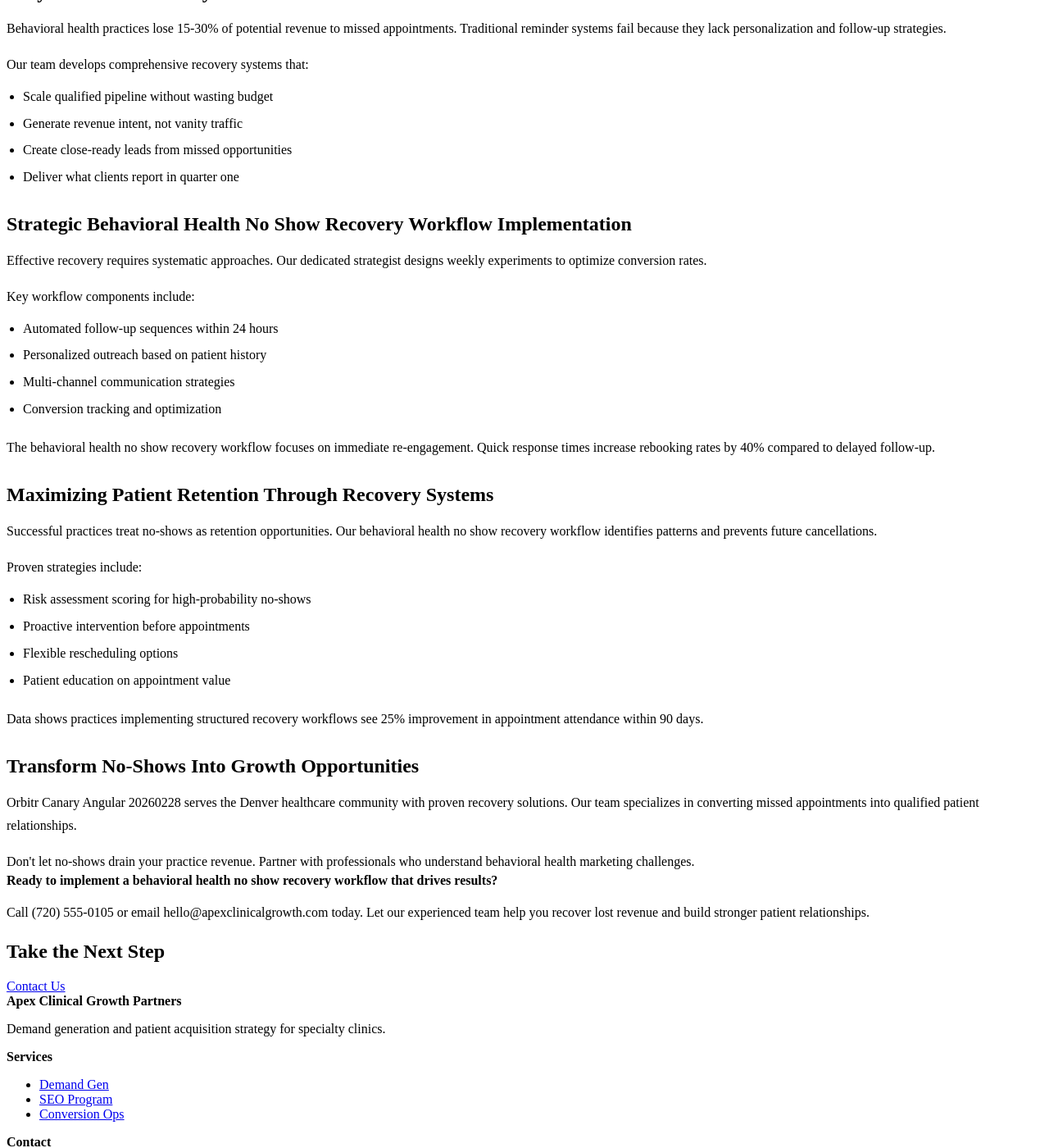
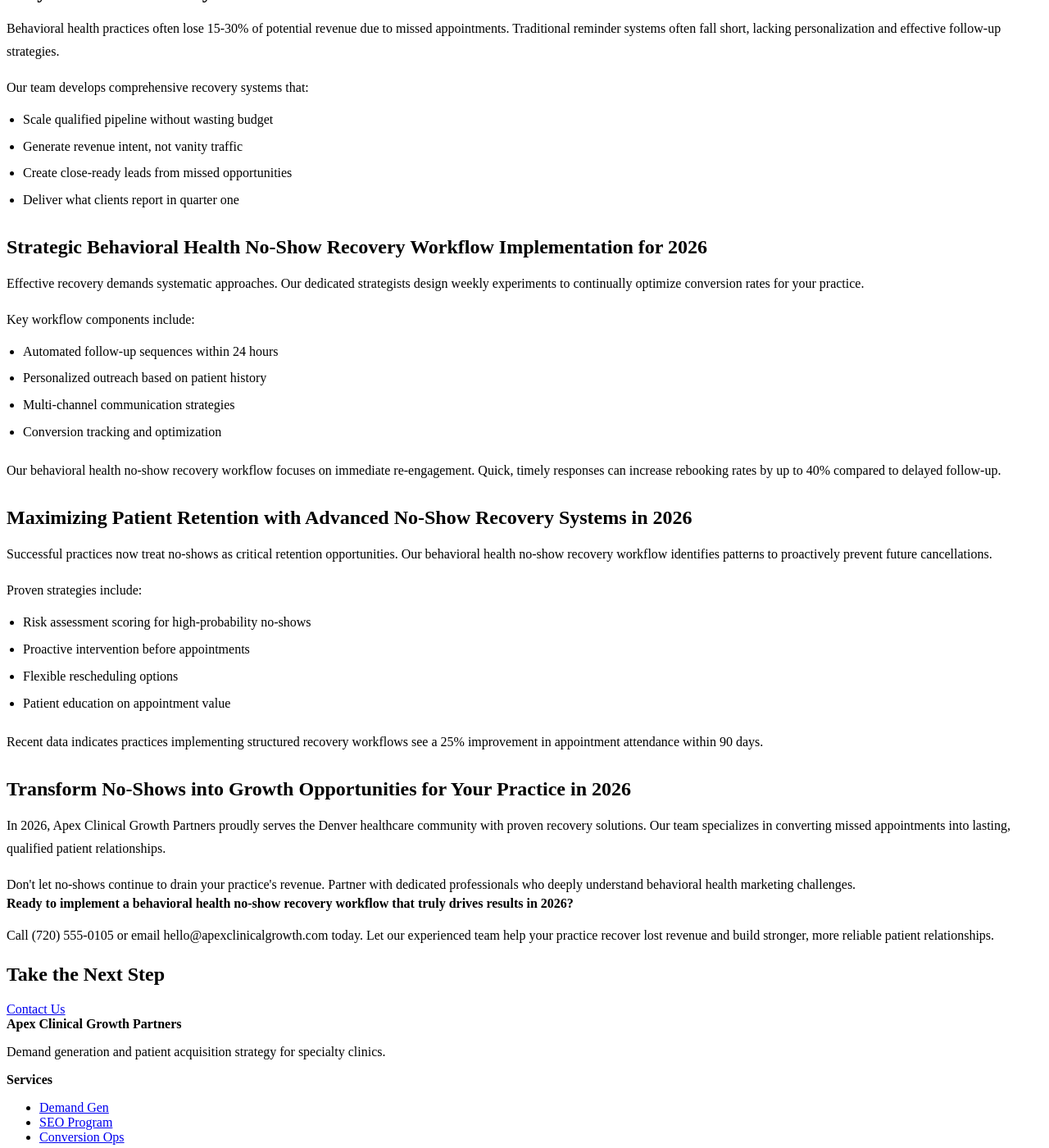
Before and after one commit to prjctlphbt/orbitr-canary-angular-20260228, a Jekyll site: the page angular-behavioral-noshow-20260228144655.html, which Jekyll copies as it is, in a window 1280 px wide and 1400 px high, scrolled down 284 px. Shown: the whole window at 82% size. Built offline with Jekyll 4.4.1, drawn with Linux system fonts in a browser that asks for light colours; some of the changed text lies outside the part shown.

Commit message:
Refresh and update content: angular-behavioral-noshow-20260228144655.html

```diff
--- a/angular-behavioral-noshow-20260228144655.html
+++ b/angular-behavioral-noshow-20260228144655.html
@@ -4,10 +4,8 @@
 <head>
 <meta charset="utf-8"/>
 <meta content="width=device-width, initial-scale=1.0" name="viewport"/>
-<meta content="Reduce missed appointments in behavioral health. Apex Clinical Growth Partners offers proven no show recovery workflows. Optimize your practice today.
-
-Characte" name="description"/>
-<title>Behavioral Health No Show Recovery Workflow Solutions</title>
+<meta content="Boost revenue and patient retention in behavioral health. Discover Apex Clinical Growth Partners' proven no-show recovery workflows, designed to optimize your practice and convert missed appointments into growth opportunities in 2026." name="description"/>
+<title>Behavioral Health No-Show Recovery: Workflow Solutions for 2026 | Apex Clinical Growth Partners</title>
 <style>
 
 
@@ -104,16 +102,16 @@ Characte" name="description"/>
 <main class="page-main">
 <section class="page-hero landing-hero">
 <div class="container">
-<h1>Behavioral Health No Show Recovery Workflow Solutions</h1>
+<h1>Behavioral Health No-Show Recovery Workflow Solutions</h1>
 <a class="cta" href="/services/">Contact Us</a>
 </div>
 </section>
 <section class="landing-content">
 <div class="container orbitr-generated-content">
-<h1>Behavioral Health No Show Recovery Workflow Solutions</h1>
-<p>Missed appointments cost behavioral health practices thousands in lost revenue each month. A strategic behavioral health no show recovery workflow transforms these challenges into growth opportunities. Orbitr Canary Angular 20260228 helps Denver practices convert missed appointments into qualified leads.</p>
+<h1>Behavioral Health No-Show Recovery Workflow Solutions</h1>
+<p>Missed appointments cost behavioral health practices significant revenue monthly. A strategic behavioral health no-show recovery workflow transforms these challenges into growth opportunities. For 2026, Apex Clinical Growth Partners helps Denver practices convert missed appointments into qualified leads.</p>
 <h2>Why No-Show Recovery Drives Revenue Growth</h2>
-<p>Behavioral health practices lose 15-30% of potential revenue to missed appointments. Traditional reminder systems fail because they lack personalization and follow-up strategies.</p>
+<p>Behavioral health practices often lose 15-30% of potential revenue due to missed appointments. Traditional reminder systems often fall short, lacking personalization and effective follow-up strategies.</p>
 <p>Our team develops comprehensive recovery systems that:</p>
 <ul>
 <li>Scale qualified pipeline without wasting budget</li>
@@ -121,8 +119,8 @@ Characte" name="description"/>
 <li>Create close-ready leads from missed opportunities</li>
 <li>Deliver what clients report in quarter one</li>
 </ul>
-<h2>Strategic Behavioral Health No Show Recovery Workflow Implementation</h2>
-<p>Effective recovery requires systematic approaches. Our dedicated strategist designs weekly experiments to optimize conversion rates.</p>
+<h2>Strategic Behavioral Health No-Show Recovery Workflow Implementation for 2026</h2>
+<p>Effective recovery demands systematic approaches. Our dedicated strategists design weekly experiments to continually optimize conversion rates for your practice.</p>
 <p>Key workflow components include:</p>
 <ul>
 <li>Automated follow-up sequences within 24 hours</li>
@@ -130,9 +128,9 @@ Characte" name="description"/>
 <li>Multi-channel communication strategies</li>
 <li>Conversion tracking and optimization</li>
 </ul>
-<p>The behavioral health no show recovery workflow focuses on immediate re-engagement. Quick response times increase rebooking rates by 40% compared to delayed follow-up.</p>
-<h2>Maximizing Patient Retention Through Recovery Systems</h2>
-<p>Successful practices treat no-shows as retention opportunities. Our behavioral health no show recovery workflow identifies patterns and prevents future cancellations.</p>
+<p>Our behavioral health no-show recovery workflow focuses on immediate re-engagement. Quick, timely responses can increase rebooking rates by up to 40% compared to delayed follow-up.</p>
+<h2>Maximizing Patient Retention with Advanced No-Show Recovery Systems in 2026</h2>
+<p>Successful practices now treat no-shows as critical retention opportunities. Our behavioral health no-show recovery workflow identifies patterns to proactively prevent future cancellations.</p>
 <p>Proven strategies include:</p>
 <ul>
 <li>Risk assessment scoring for high-probability no-shows</li>
@@ -140,12 +138,12 @@ Characte" name="description"/>
 <li>Flexible rescheduling options</li>
 <li>Patient education on appointment value</li>
 </ul>
-<p>Data shows practices implementing structured recovery workflows see 25% improvement in appointment attendance within 90 days.</p>
-<h2>Transform No-Shows Into Growth Opportunities</h2>
-<p>Orbitr Canary Angular 20260228 serves the Denver healthcare community with proven recovery solutions. Our team specializes in converting missed appointments into qualified patient relationships.</p>
-<p>Don't let no-shows drain your practice revenue. Partner with professionals who understand behavioral health marketing challenges.</p>
-<strong>Ready to implement a behavioral health no show recovery workflow that drives results?</strong>
-<p>Call (720) 555-0105 or email hello@apexclinicalgrowth.com today. Let our experienced team help you recover lost revenue and build stronger patient relationships.</p>
+<p>Recent data indicates practices implementing structured recovery workflows see a 25% improvement in appointment attendance within 90 days.</p>
+<h2>Transform No-Shows into Growth Opportunities for Your Practice in 2026</h2>
+<p>In 2026, Apex Clinical Growth Partners proudly serves the Denver healthcare community with proven recovery solutions. Our team specializes in converting missed appointments into lasting, qualified patient relationships.</p>
+<p>Don't let no-shows continue to drain your practice's revenue. Partner with dedicated professionals who deeply understand behavioral health marketing challenges.</p>
+<strong>Ready to implement a behavioral health no-show recovery workflow that truly drives results in 2026?</strong>
+<p>Call (720) 555-0105 or email hello@apexclinicalgrowth.com today. Let our experienced team help your practice recover lost revenue and build stronger, more reliable patient relationships.</p>
 </div>
 </section>
 <section class="landing-cta">
```
Also changed, not shown: other parts of angular-behavioral-noshow-20260228144655.html (+0 -10 lines).
